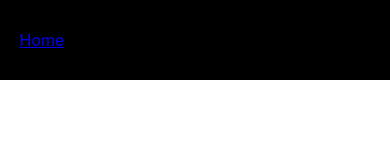
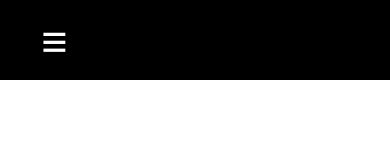
Before and after one commit to Danfirech/dan-portfolio, a React (Create React App) app: page / in a window 390 px wide. Shown: the top 160 px of the page. Built offline with nearby package versions, Linux system fonts and the light colour scheme.

Commit message:
Meida query set up for hamburger bar

```diff
--- a/src/App.js
+++ b/src/App.js
@@ -8,8 +8,7 @@ function App() {
       <Navbar />
       <Routes>
         <Route path="/" />
-        <Route path="/products" />
-        <Route path="/content" />
+        <Route path="/projects" />
         <Route path="/about" />
       </Routes>
     </Router>
--- a/src/components/NavBar.js
+++ b/src/components/NavBar.js
@@ -6,8 +6,9 @@ import {
   NavbarInnerContainer,
   NavbarExtendedContainer,
   NavbarLinkContainer,
+  NavbarLink,
+  OpenLinksButton,
 } from "../styles/Navbar.style";
-import { Link } from "react-router-dom";
 
 function NavBar() {
   return (
@@ -15,7 +16,10 @@ function NavBar() {
       <NavbarInnerContainer>
         <Leftcontainer>
           <NavbarLinkContainer>
-            <Link to="/">Home</Link>
+            <NavbarLink to="/">Home</NavbarLink>
+            <NavbarLink to="/projects">Projects</NavbarLink>
+            <NavbarLink to="/about">About</NavbarLink>
+            <OpenLinksButton>&#8801;</OpenLinksButton>
           </NavbarLinkContainer>
         </Leftcontainer>
         <Rightcontainer />
--- a/src/styles/Navbar.style.js
+++ b/src/styles/Navbar.style.js
@@ -1,4 +1,5 @@
 import styled from "styled-components";
+import { Link } from "react-router-dom";
 
 export const NavbarContainer = styled.nav`
   width: 100%;
@@ -32,4 +33,29 @@ export const NavbarLinkContainer = styled.div`
   display: flex;
 `;
 
+export const NavbarLink = styled(Link)`
+  color: white;
+  font-size: x-large;
+  font-family: Arial, Helvetica, Sans-Serif;
+  text-decoration: none;
+  margin: 10px;
+  @media (max-width: 700px) {
+    display: none;
+  }
+`;
+
+export const OpenLinksButton = styled.button`
+  width: 70px;
+  height: 50px;
+  background: none;
+  border: none;
+  color: white;
+  font-size: 45px;
+  cursor: pointer;
+
+  @media (min-width: 700px) {
+    display: none;
+  } ;
+`;
+
 export const NavbarExtendedContainer = styled.div``;
```
